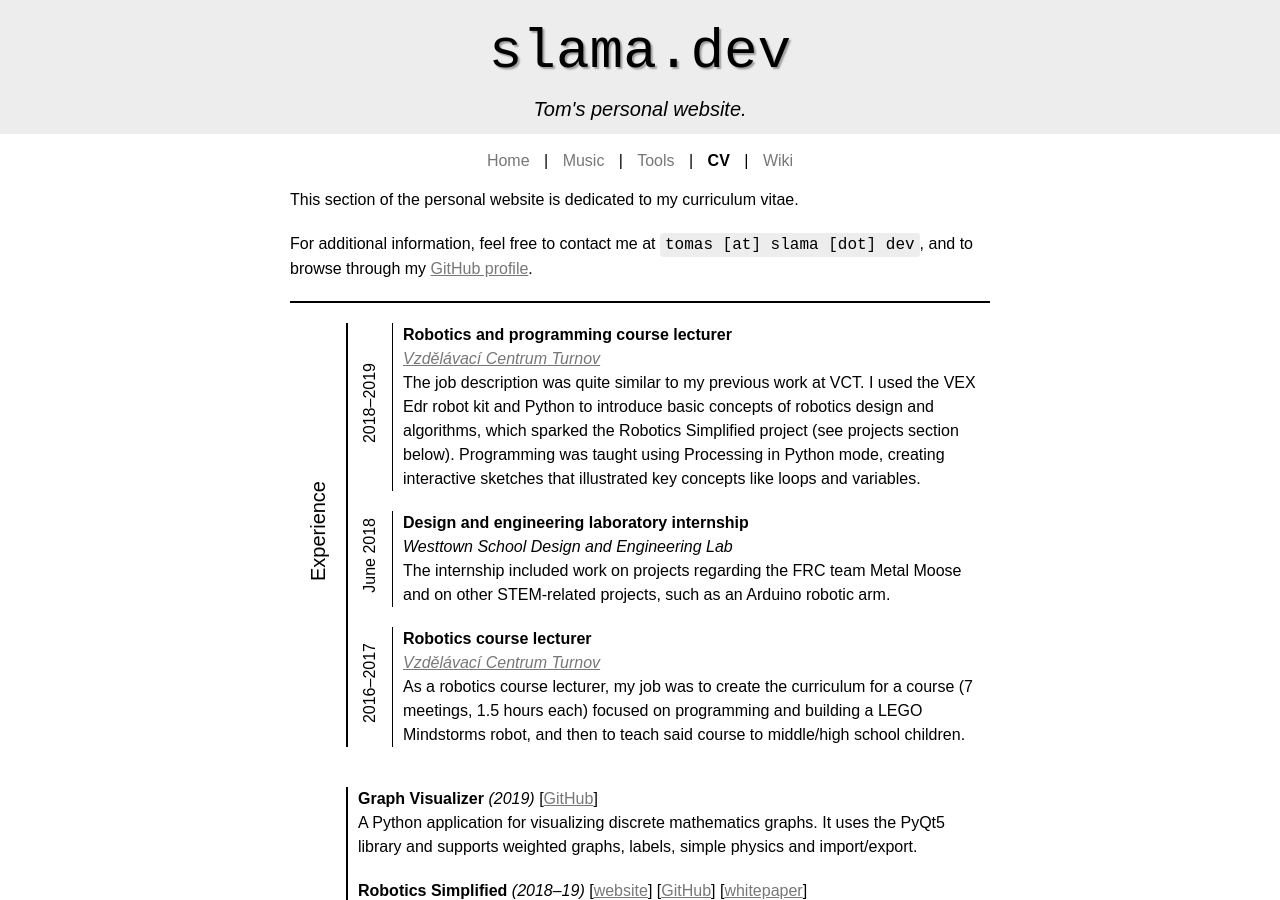
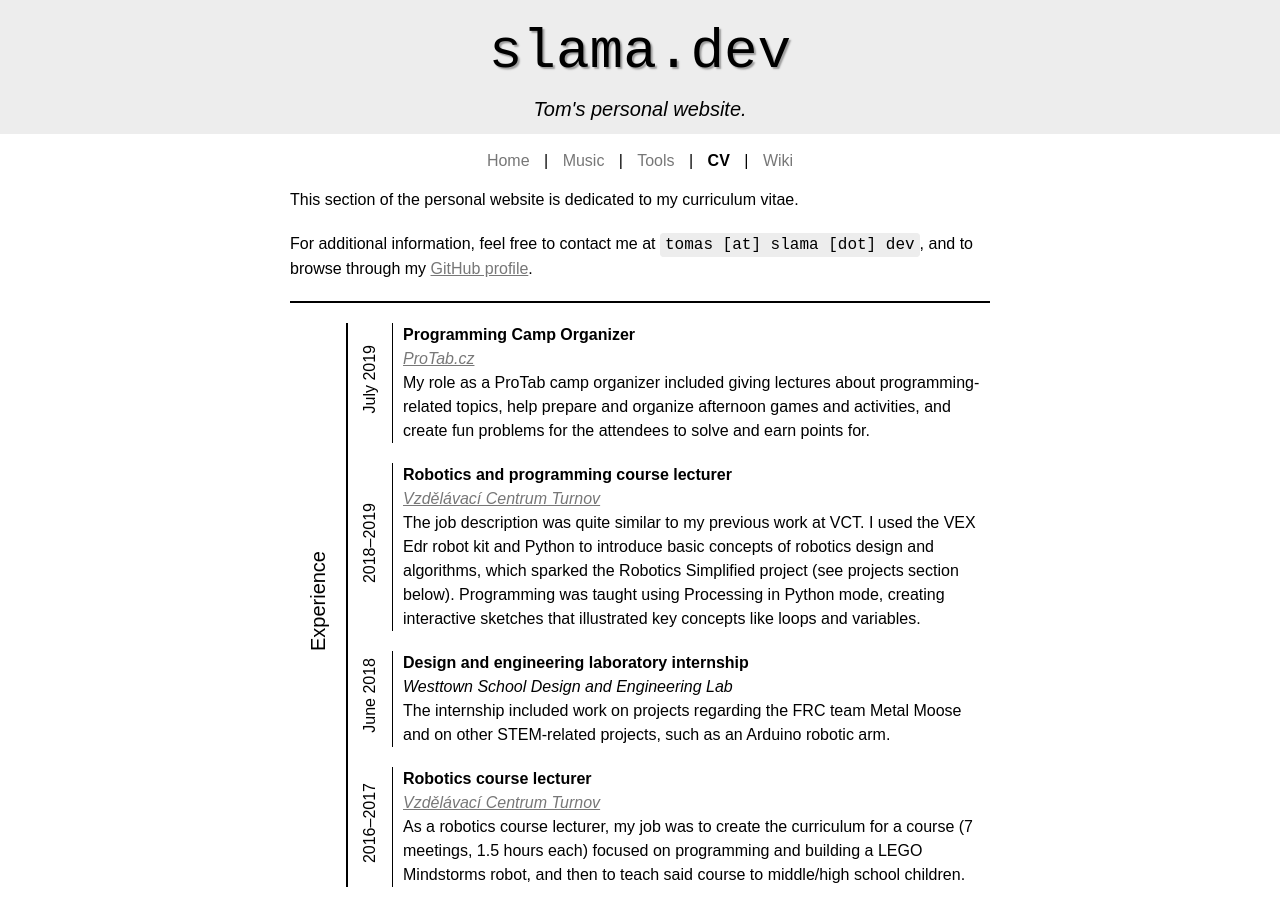
Before and after one commit to xiaoxiae/slama.dev, a Jekyll site: the page built from cv.md, in a window 1280 px wide and 900 px high. Built offline with Jekyll 4.4.1, drawn with Linux system fonts in a browser that asks for light colours; some of the changed text lies outside the part shown.

Commit message:
add ProTab camp and Vim as main editor to cv.md

```diff
--- a/cv.md
+++ b/cv.md
@@ -14,9 +14,23 @@
 <table class="cv-table">
 
   <tr>
-    <td rowspan="3" class="cv-primary-group">
+    <td rowspan="4" class="cv-primary-group">
       <p><span>Experience</span></p>
     </td>
+    <td class="cv-secondary-group">
+      <p><span>July 2019</span></p>
+    </td>
+    <td class="cv-content-cell">
+      <p>
+        <strong>Programming Camp Organizer</strong>
+		<br>
+		<em><a href="http://protab.cz/">ProTab.cz</a></em>
+        <br>
+        My role as a ProTab camp organizer included giving lectures about programming-related topics, help prepare and organize afternoon games and activities, and create fun problems for the attendees to solve and earn points for.
+      </p>
+    </td>
+  </tr>
+  <tr>
     <td class="cv-secondary-group">
       <p><span>2018–2019</span></p>
     </td>
@@ -172,6 +186,9 @@
 		<strong>LaTeX</strong> – typesetting papers and presentations.
 	  </p>
       <p>
+	  	<strong>Vim</strong> – my editor of choice.
+      </p>
+      <p>
 	  	<strong>Haskell, Perl 6</strong> as languages of interest – basic problem solving.
       </p>
     </td>
```
